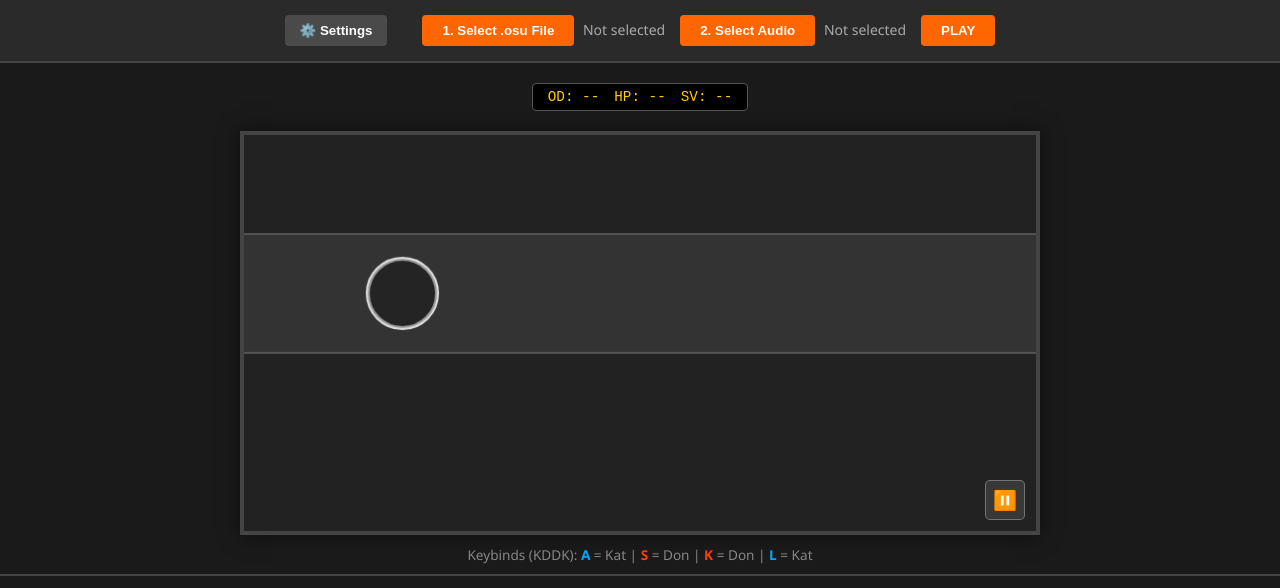
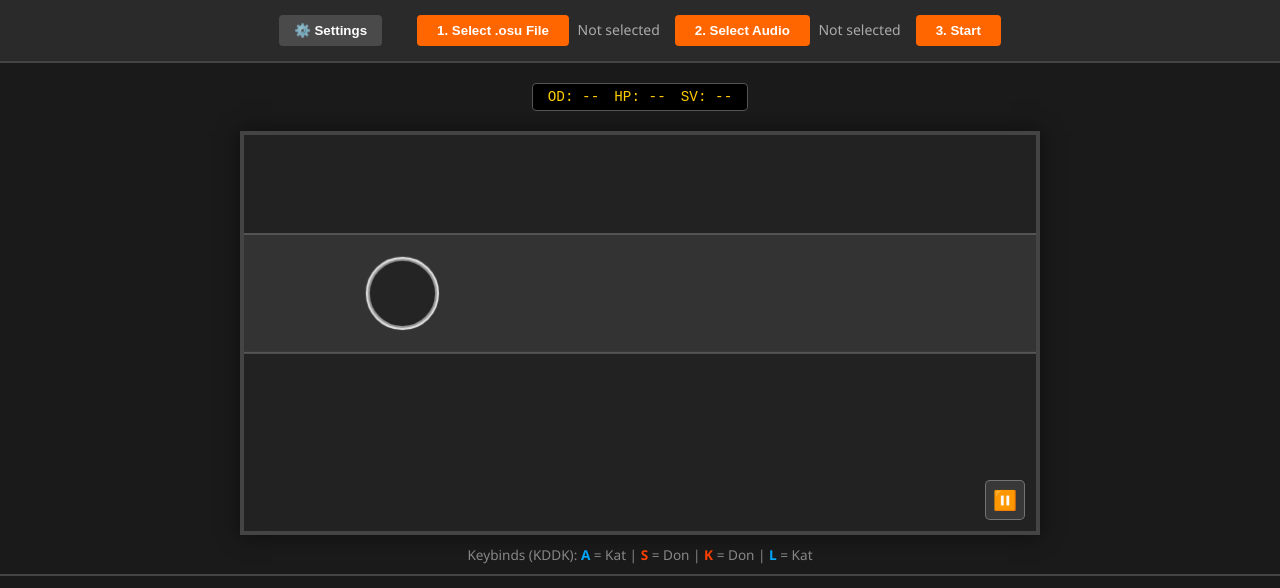
Before and after one commit to snowflakescoding/sf-osu-taiko-practice-mode, a plain HTML site: page index.html in a window 1280 px wide. Shown: the top 588 px of the page. Drawn offline with Linux system fonts and the light colour scheme.

Commit message:
update the Play button name

```diff
--- a/index.html
+++ b/index.html
@@ -127,7 +127,7 @@
       <button onclick="document.getElementById('audioFile').click()">2. Select Audio</button>
       <span id="audioLabel" style="color:#aaa; margin-left:5px">Not selected</span>
     </div>
-    <button id="playBtn">Start</button>
+    <button id="playBtn">3. Start</button>
   </div>
 
   <div style="display:flex; justify-content:center; margin-top:10px;">
--- a/src/js/main.js
+++ b/src/js/main.js
@@ -10,7 +10,8 @@ const translations = {
     selectOsu: '1. Chọn File .osu',
     selectAudio: '2. Chọn Nhạc',
     notSelected: 'Chưa chọn',
-    play: 'CHƠI',
+    // CHANGED: Match "3. Start" context
+    play: '3. Bắt Đầu',
     settingsTitle: '⚙️ CÀI ĐẶT',
     keybindStyle: 'Kiểu Phím Bấm',
     customKeybinds: 'Tùy Chỉnh Phím',
@@ -30,7 +31,8 @@ const translations = {
     selectOsu: '1. Select .osu File',
     selectAudio: '2. Select Audio',
     notSelected: 'Not selected',
-    play: 'PLAY',
+    // CHANGED: Match "3. Start" context
+    play: '3. Start',
     settingsTitle: '⚙️ SETTINGS',
     keybindStyle: 'Keybind Style',
     customKeybinds: 'Custom Keybinds',
@@ -50,7 +52,8 @@ const translations = {
     selectOsu: '1. .osuファイルを選択',
     selectAudio: '2. 音楽を選択',
     notSelected: '未選択',
-    play: 'プレイ',
+    // CHANGED: Match "3. Start" context
+    play: '3. スタート',
     settingsTitle: '⚙️ 設定',
     keybindStyle: 'キー配置スタイル',
     customKeybinds: 'カスタムキー',
@@ -716,7 +719,7 @@ function drawUI() {
   ctx.textAlign = 'right';
   ctx.fillText(Math.floor(score).toLocaleString().padStart(7, '0'), canvas.width - 20, 50);
 
-  // UPDATED: Accuracy display (101% scale)
+  // NEW: Accuracy display below Score (101% Scale)
   const totalHits = stats.perfect + stats.good + stats.miss;
   const currentAcc = totalHits === 0 ? 0 :
     ((stats.perfect * 1.0 + stats.good * 0.5) / totalHits) * 101;
```
Also changed, not shown: 1 other file.
